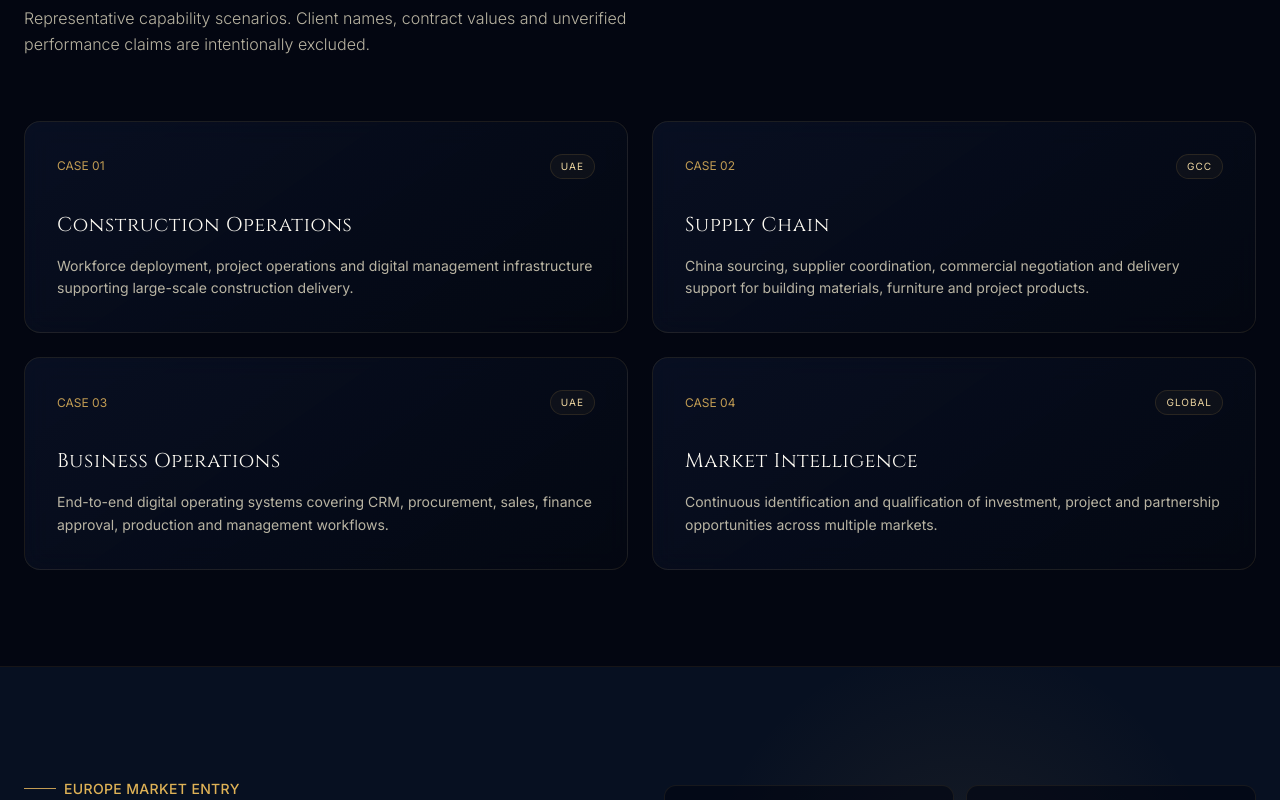
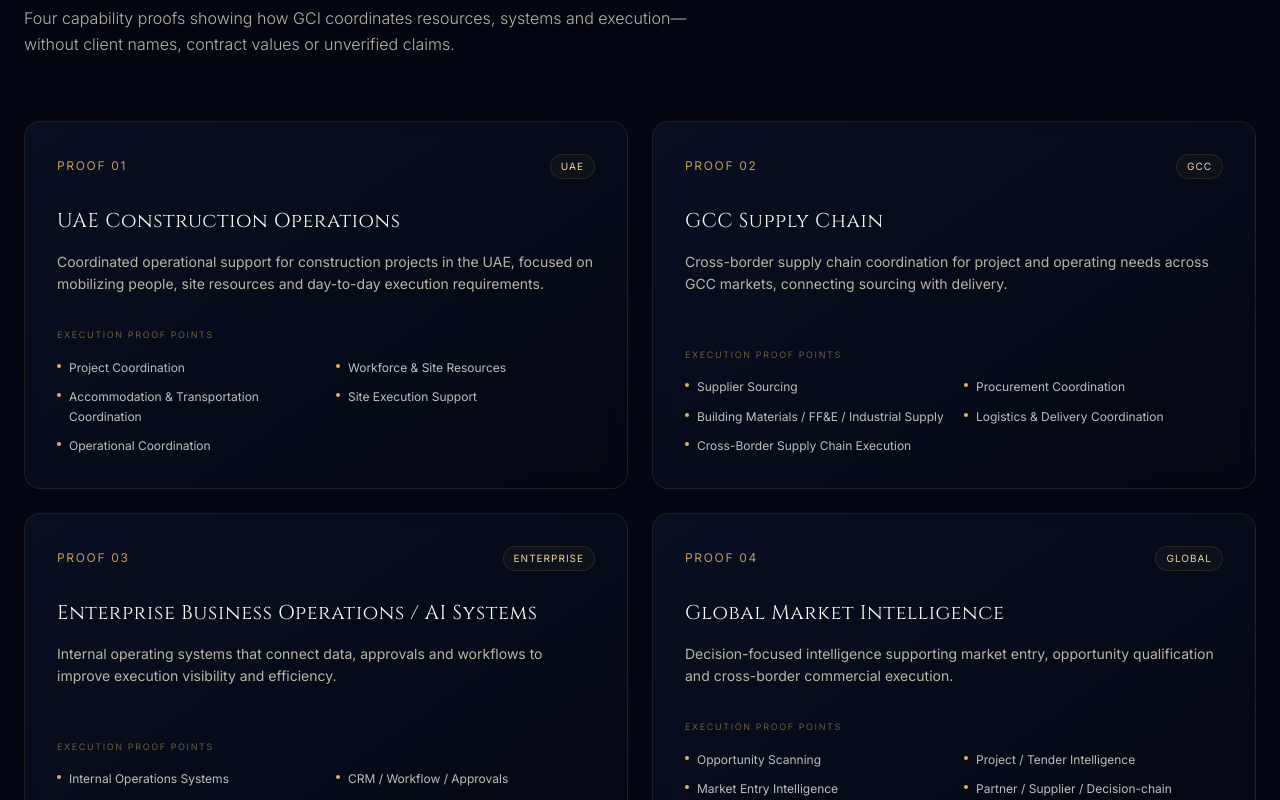
Before and after one commit to chenhuirong04-ui/gci-website, a React (Vite) app in the folder globalcare-info-platform/: page / in a window 1280 px wide. Shown: the part 5240-6040 px from the top of the page. Built offline with nearby package versions, Linux system fonts and the light colour scheme.

Commit message:
refine execution capability proofs

```diff
--- a/globalcare-info-platform/src/components/StrategicHomepage.tsx
+++ b/globalcare-info-platform/src/components/StrategicHomepage.tsx
@@ -10,7 +10,7 @@
     globalChina: "GLOBAL → CHINA", globalChinaDesc: "Helping international companies connect with China’s suppliers, manufacturing, technology and commercial resources, while coordinating procurement, supply chains and cross-border projects.", globalChinaItems: ["Suppliers & Manufacturing", "Products & Technology", "Commercial Partners", "Procurement Coordination", "Supply Chain & Projects"],
     marketsLabel: "Core Markets & Opportunity Network", marketsTitle: "WHERE WE OPERATE", marketsIntro: "GCI serves four core markets through market coverage, partner networks and execution capabilities. Latin America remains focused on opportunity development.",
     sectorsLabel: "Sector Focus", sectorsTitle: "SIX PRIORITY SECTORS", sectorsIntro: "Across these sectors, GCI supports market access, resource connection, supply chain coordination, project execution and business operations.",
-    casesLabel: "Proof of Capability", casesTitle: "EXECUTION IN PRACTICE", casesIntro: "Representative capability scenarios. Client names, contract values and unverified performance claims are intentionally excluded.",
+    casesLabel: "Proof of Capability", casesTitle: "EXECUTION IN PRACTICE", casesIntro: "Four capability proofs showing how GCI coordinates resources, systems and execution—without client names, contract values or unverified claims.", proofLabel: "PROOF", proofPointsLabel: "Execution Proof Points",
     europeLabel: "Europe Market Entry", europeTitle: "CHINA × EUROPE", europeSubtitle: "Connecting Chinese capabilities with European markets — starting with Spain.", europeCta: "Explore Europe Market",
     intelligenceLabel: "GCI Market Intelligence", intelligenceTitle: "SIGNALS FOR CROSS-BORDER DECISIONS", intelligenceIntro: "A focused front-end entry point for the markets, sectors and operating shifts that shape expansion decisions.", intelligenceCta: "Discuss an Intelligence Need"
   },
@@ -20,7 +20,7 @@
     globalChina: "全球 → 中国", globalChinaDesc: "帮助海外企业连接中国的供应商、制造能力、技术、产品和商业资源，并协调采购、供应链与跨境项目执行。", globalChinaItems: ["供应商与制造能力", "产品与技术", "商业伙伴", "采购协调", "供应链与项目"],
     marketsLabel: "核心市场与机会网络", marketsTitle: "我们的市场", marketsIntro: "GCI 通过市场覆盖、合作伙伴网络与执行能力服务四大核心市场；拉丁美洲继续聚焦机会开发。",
     sectorsLabel: "重点行业", sectorsTitle: "六大重点行业", sectorsIntro: "在这六大行业中，GCI 提供市场进入、资源连接、供应链协调、项目执行与企业运营支持。",
-    casesLabel: "能力证明", casesTitle: "执行实践", casesIntro: "以下为匿名能力场景，不使用未经确认的客户名称、合同金额或绩效数据。",
+    casesLabel: "能力证明", casesTitle: "执行实践", casesIntro: "四项能力证明，展示 GCI 如何协调资源、系统与执行；不使用客户名称、合同金额或未经验证的成果表述。", proofLabel: "能力证明", proofPointsLabel: "执行能力要点",
     europeLabel: "欧洲市场进入", europeTitle: "中国 × 欧洲", europeSubtitle: "连接中国能力与欧洲市场——从西班牙开始。", europeCta: "探索欧洲市场",
     intelligenceLabel: "GCI 市场情报", intelligenceTitle: "支持跨境决策的市场信号", intelligenceIntro: "围绕影响市场拓展决策的区域、行业与运营变化建立前端情报入口。", intelligenceCta: "沟通情报需求"
   },
@@ -30,7 +30,7 @@
     globalChina: "العالم ← الصين", globalChinaDesc: "مساعدة الشركات الدولية على التواصل مع الموردين وقدرات التصنيع والتكنولوجيا والمنتجات والموارد التجارية في الصين، مع تنسيق المشتريات وسلاسل الإمداد والمشاريع العابرة للحدود.", globalChinaItems: ["الموردون والتصنيع", "المنتجات والتكنولوجيا", "الشركاء التجاريون", "تنسيق المشتريات", "سلسلة الإمداد والمشاريع"],
     marketsLabel: "الأسواق الأساسية وشبكة الفرص", marketsTitle: "أين نعمل", marketsIntro: "تخدم GCI أربعة أسواق أساسية من خلال تغطية السوق وشبكات الشركاء وقدرات التنفيذ، بينما تواصل أمريكا اللاتينية التركيز على تطوير الفرص.",
     sectorsLabel: "القطاعات ذات الأولوية", sectorsTitle: "ستة قطاعات ذات أولوية", sectorsIntro: "تدعم GCI في هذه القطاعات دخول السوق وربط الموارد وتنسيق سلاسل الإمداد وتنفيذ المشاريع وعمليات الأعمال.",
-    casesLabel: "إثبات القدرة", casesTitle: "التنفيذ في الواقع", casesIntro: "نماذج قدرة مجهولة الهوية دون أسماء عملاء أو قيم عقود أو ادعاءات غير مؤكدة.",
+    casesLabel: "إثبات القدرة", casesTitle: "التنفيذ في الواقع", casesIntro: "أربعة براهين على القدرة توضح كيف تنسق GCI الموارد والأنظمة والتنفيذ، دون أسماء عملاء أو قيم عقود أو ادعاءات غير موثقة.", proofLabel: "إثبات", proofPointsLabel: "نقاط إثبات التنفيذ",
     europeLabel: "دخول السوق الأوروبية", europeTitle: "الصين × أوروبا", europeSubtitle: "ربط القدرات الصينية بالأسواق الأوروبية — بدءاً من إسبانيا.", europeCta: "استكشف سوق أوروبا",
     intelligenceLabel: "معلومات أسواق GCI", intelligenceTitle: "إشارات لقرارات عابرة للحدود", intelligenceIntro: "بوابة مركزة للأسواق والقطاعات والتحولات التشغيلية التي تشكل قرارات التوسع.", intelligenceCta: "ناقش احتياجات المعلومات"
   }
@@ -87,12 +87,26 @@
   ]
 } as const;
 
-const cases = [
-  { no: "01", market: "UAE", sector: "Construction Operations", text: "Workforce deployment, project operations and digital management infrastructure supporting large-scale construction delivery." },
-  { no: "02", market: "GCC", sector: "Supply Chain", text: "China sourcing, supplier coordination, commercial negotiation and delivery support for building materials, furniture and project products." },
-  { no: "03", market: "UAE", sector: "Business Operations", text: "End-to-end digital operating systems covering CRM, procurement, sales, finance approval, production and management workflows." },
-  { no: "04", market: "GLOBAL", sector: "Market Intelligence", text: "Continuous identification and qualification of investment, project and partnership opportunities across multiple markets." }
-];
+const cases = {
+  EN: [
+    { no: "01", market: "UAE", sector: "UAE Construction Operations", text: "Coordinated operational support for construction projects in the UAE, focused on mobilizing people, site resources and day-to-day execution requirements.", points: ["Project Coordination", "Workforce & Site Resources", "Accommodation & Transportation Coordination", "Site Execution Support", "Operational Coordination"] },
+    { no: "02", market: "GCC", sector: "GCC Supply Chain", text: "Cross-border supply chain coordination for project and operating needs across GCC markets, connecting sourcing with delivery.", points: ["Supplier Sourcing", "Procurement Coordination", "Building Materials / FF&E / Industrial Supply", "Logistics & Delivery Coordination", "Cross-Border Supply Chain Execution"] },
+    { no: "03", market: "ENTERPRISE", sector: "Enterprise Business Operations / AI Systems", text: "Internal operating systems that connect data, approvals and workflows to improve execution visibility and efficiency.", points: ["Internal Operations Systems", "CRM / Workflow / Approvals", "Workforce / Project / Procurement Systems", "AI-enabled Operations", "Process Digitization"] },
+    { no: "04", market: "GLOBAL", sector: "Global Market Intelligence", text: "Decision-focused intelligence supporting market entry, opportunity qualification and cross-border commercial execution.", points: ["Opportunity Scanning", "Project / Tender Intelligence", "Market Entry Intelligence", "Partner / Supplier / Decision-chain Research", "Cross-Border Commercial Intelligence"] }
+  ],
+  ZH: [
+    { no: "01", market: "阿联酋", sector: "阿联酋建筑项目运营", text: "面向阿联酋建筑项目提供运营协调支持，聚焦人员、现场资源与日常执行需求的协同落地。", points: ["项目协调", "劳动力与现场资源", "住宿与交通协调", "现场执行支持", "运营协调"] },
+    { no: "02", market: "海湾地区", sector: "海湾供应链", text: "面向海湾市场的项目与运营需求，协调从供应商寻源、采购到交付的跨境供应链执行。", points: ["供应商寻源", "采购协调", "建材 / FF&E / 工业供应", "物流与交付协调", "跨境供应链执行"] },
+    { no: "03", market: "企业运营", sector: "企业运营与 AI 系统", text: "通过连接数据、审批与工作流的内部运营系统，提升企业执行的可视性与效率。", points: ["内部运营系统", "CRM / 工作流 / 审批", "劳动力 / 项目 / 采购系统", "AI 赋能运营", "流程数字化"] },
+    { no: "04", market: "全球", sector: "全球市场情报", text: "面向市场进入、机会研判与跨境商业执行的决策型情报支持。", points: ["机会扫描", "项目 / 招标情报", "市场进入情报", "合作伙伴 / 供应商 / 决策链研究", "跨境商业情报"] }
+  ],
+  AR: [
+    { no: "01", market: "الإمارات", sector: "عمليات الإنشاء في الإمارات", text: "دعم تشغيلي منسق لمشاريع الإنشاء في الإمارات، يركز على الأفراد وموارد الموقع ومتطلبات التنفيذ اليومية.", points: ["تنسيق المشاريع", "القوى العاملة وموارد الموقع", "تنسيق السكن والنقل", "دعم التنفيذ في الموقع", "التنسيق التشغيلي"] },
+    { no: "02", market: "الخليج", sector: "سلسلة الإمداد الخليجية", text: "تنسيق سلسلة إمداد عابرة للحدود لاحتياجات المشاريع والعمليات في أسواق الخليج، من التوريد إلى التسليم.", points: ["البحث عن الموردين", "تنسيق المشتريات", "مواد البناء والتجهيزات والإمدادات الصناعية", "تنسيق الخدمات اللوجستية والتسليم", "تنفيذ سلسلة الإمداد العابرة للحدود"] },
+    { no: "03", market: "المؤسسات", sector: "عمليات المؤسسات وأنظمة الذكاء الاصطناعي", text: "أنظمة تشغيل داخلية تربط البيانات والموافقات وسير العمل لتحسين وضوح التنفيذ وكفاءته.", points: ["أنظمة العمليات الداخلية", "إدارة العملاء وسير العمل والموافقات", "أنظمة القوى العاملة والمشاريع والمشتريات", "عمليات مدعومة بالذكاء الاصطناعي", "رقمنة العمليات"] },
+    { no: "04", market: "عالمي", sector: "معلومات الأسواق العالمية", text: "معلومات موجهة للقرار تدعم دخول السوق وتقييم الفرص والتنفيذ التجاري العابر للحدود.", points: ["مسح الفرص", "معلومات المشاريع والمناقصات", "معلومات دخول السوق", "بحث الشركاء والموردين وسلسلة القرار", "المعلومات التجارية العابرة للحدود"] }
+  ]
+} as const;
 
 const intelligence = ["China–Europe", "Middle East", "Automotive & New Energy", "Construction & Infrastructure", "AI & Digital Transformation", "Trade & Supply Chain"];
 const europeCapabilities = ["Market Entry", "Local Partnerships", "Industrial & Project Opportunities", "Supply Chain & Procurement", "Local Execution Network", "AI Business Operations"];
@@ -105,6 +119,7 @@
   const c = content[lang];
   const marketItems = markets[lang];
   const sectorItems = sectors[lang];
+  const caseItems = cases[lang];
   const isRtl = lang === "AR";
   return <div dir={isRtl ? "rtl" : "ltr"}>
     <section id="platform-model" className="py-20 md:py-28 bg-[#070b18] border-b border-brand-gold-500/10 overflow-hidden">
@@ -120,7 +135,7 @@
 
     <section id="sectors" className="py-20 md:py-24 bg-[#070b18] border-b border-brand-gold-500/10"><div className="max-w-7xl mx-auto px-6"><SectionHead label={c.sectorsLabel} title={c.sectorsTitle} intro={c.sectorsIntro}/><div className="grid sm:grid-cols-2 lg:grid-cols-3 gap-4">{sectorItems.map((s,i)=>{const Icon=s.icon;return <article key={s.name} className="min-h-48 rounded-xl border border-brand-gold-500/10 bg-[#030611]/70 p-6 hover:border-brand-gold-500/30 transition-colors"><div className="flex items-center justify-between mb-8"><Icon className="w-5 h-5 text-brand-gold-400"/><span className="text-[10px] font-mono tracking-[.14em] text-brand-gold-500/55">0{i+1}</span></div><h3 className="font-display text-base text-brand-gold-100 mb-3">{s.name}</h3><p className="text-sm leading-relaxed text-brand-gold-200/65">{s.description}</p></article>})}</div></div></section>
 
-    <section id="execution" className="py-20 md:py-24 bg-[#030611] border-b border-brand-gold-500/10"><div className="max-w-7xl mx-auto px-6"><SectionHead label={c.casesLabel} title={c.casesTitle} intro={c.casesIntro}/><div className="grid md:grid-cols-2 gap-6">{cases.map(x=><article key={x.no} className="navy-gold-card navy-gold-card-hover rounded-2xl p-7 md:p-8"><div className="flex items-center justify-between mb-8"><span className="font-mono text-xs text-brand-gold-500">CASE {x.no}</span><span className="px-2.5 py-1 rounded-full bg-brand-gold-500/5 border border-brand-gold-500/15 text-[10px] tracking-widest text-brand-gold-300">{x.market}</span></div><h3 className="font-display text-xl text-brand-gold-100 mb-4">{x.sector}</h3><p className="text-sm text-brand-gold-200/75 leading-relaxed">{x.text}</p></article>)}</div></div></section>
+    <section id="execution" className="py-20 md:py-24 bg-[#030611] border-b border-brand-gold-500/10"><div className="max-w-7xl mx-auto px-6"><SectionHead label={c.casesLabel} title={c.casesTitle} intro={c.casesIntro}/><div className="grid md:grid-cols-2 gap-6">{caseItems.map(x=><article key={x.no} className="navy-gold-card navy-gold-card-hover min-h-[23rem] rounded-2xl p-7 md:p-8 flex flex-col"><div className="flex items-center justify-between mb-7"><span className="font-mono text-xs tracking-[.14em] text-brand-gold-500">{c.proofLabel} {x.no}</span><span className="px-2.5 py-1 rounded-full bg-brand-gold-500/5 border border-brand-gold-500/15 text-[10px] tracking-widest text-brand-gold-300">{x.market}</span></div><h3 className="font-display text-xl text-brand-gold-100 mb-4">{x.sector}</h3><p className="text-sm text-brand-gold-200/75 leading-relaxed max-w-xl">{x.text}</p><div className="mt-auto pt-7"><p className="mb-4 text-[9px] tracking-[.18em] uppercase text-brand-gold-500/55">{c.proofPointsLabel}</p><ul className="grid sm:grid-cols-2 gap-x-5 gap-y-2.5">{x.points.map(point=><li key={point} className="flex items-start gap-2 text-xs leading-relaxed text-brand-gold-100/75"><span className="mt-1.5 w-1 h-1 rounded-full bg-brand-gold-400 shrink-0"/><span>{point}</span></li>)}</ul></div></article>)}</div></div></section>
 
     <section id="europe" className="py-20 md:py-28 bg-[#071021] border-b border-brand-gold-500/10 relative overflow-hidden"><div className="absolute inset-y-0 right-0 w-1/2 bg-[radial-gradient(circle_at_center,rgba(194,156,83,.09),transparent_65%)] pointer-events-none"/><div className="max-w-7xl mx-auto px-6 relative"><div className="grid lg:grid-cols-2 gap-12 items-center"><div><SectionHead label={c.europeLabel} title={c.europeTitle} intro={c.europeSubtitle}/><a href="#contact-section" className="inline-flex items-center gap-2 text-sm font-semibold text-[#030611] bg-brand-gold-400 hover:bg-brand-gold-300 px-6 py-3 rounded-lg transition-colors">{c.europeCta}<ArrowRight className="w-4 h-4"/></a></div><div className="grid sm:grid-cols-2 gap-3">{europeCapabilities.map((x,i)=><div key={x} className="flex items-center gap-3 p-4 border border-brand-gold-500/10 bg-[#030611]/60 rounded-xl"><span className="w-7 h-7 rounded-full bg-brand-gold-500/10 text-brand-gold-400 text-[10px] flex items-center justify-center font-mono">{i+1}</span><span className="text-sm text-brand-gold-100/85">{x}</span></div>)}</div></div></div></section>
 
```
